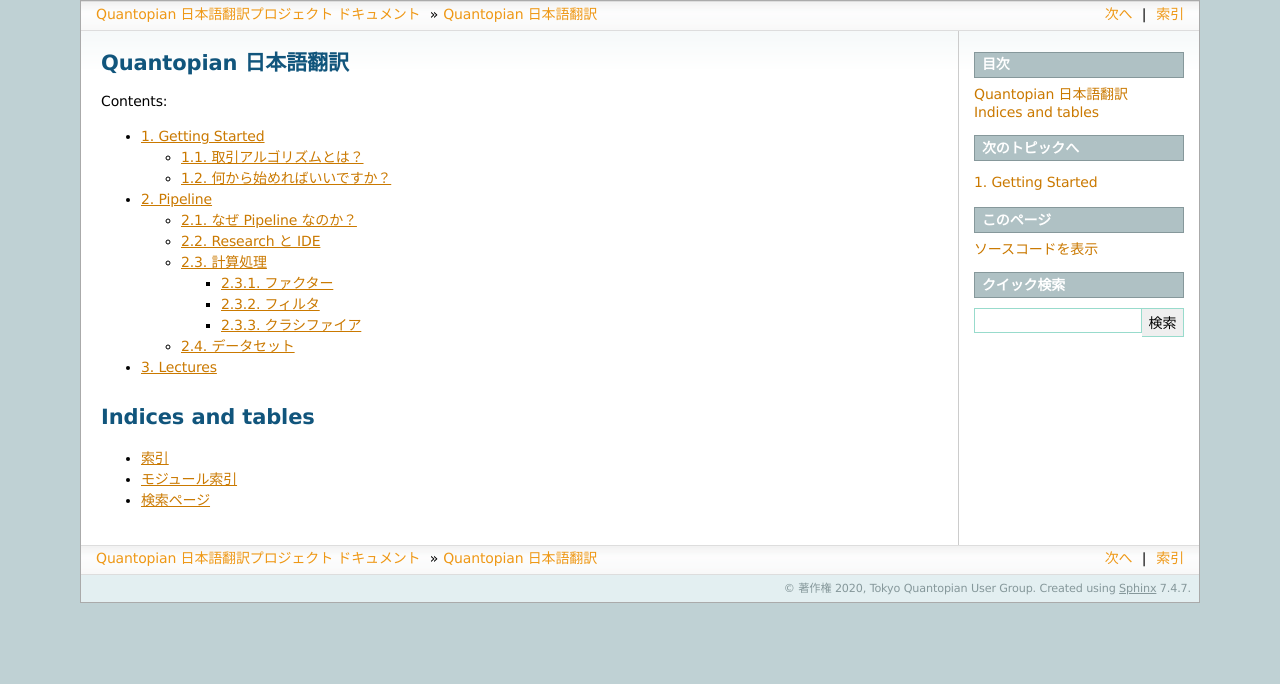
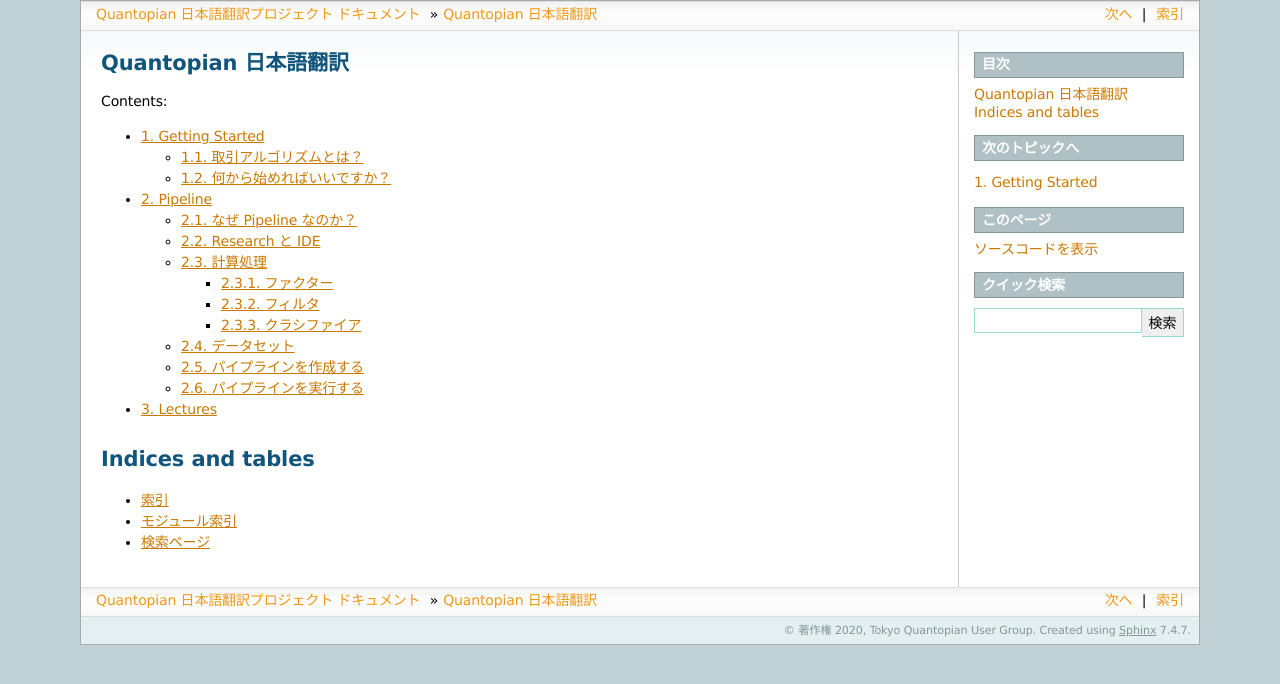
Before and after one commit to tokyoquantopian/quantopian-doc-ja, a Sphinx documentation site: the page built from source/index.rst, in a window 1280 px wide. Shown: the top 684 px of the page. Built offline with Sphinx 7.4.7, drawn with Linux system fonts in a browser that asks for light colours.

Commit message:
2_pipeline_lesson2の1stコミット

```diff
--- /dev/null
+++ b/source/tutorial/2_pipeline_lesson2.rst
@@ -0,0 +1,88 @@
+レッスン2から11は、research環境で実行します。researchを利用可能な状態にするためにはJupyter notebookを新規作成するか、"Get Notebook"をクリックすることでこのレッスンのnotebookバージョンを複製することができます。
+もしあなたががまだresearch環境に不慣れであれば `Introduction to Research <https://www.quantopian.com/lectures/introduction-to-research>`__ レクチャーから始めるか、 `documentation <https://www.quantopian.com/docs/user-guide/environments/research>`__ に目を通しておくことをお薦めします。
+
+パイプラインを作成する
+-------------------------
+
+いくつかのimport文を追加するところから始めましょう。まず始めに、``Pipeline``クラスをインポートします。
+
+.. code:: ipython2
+
+    from quantopian.pipeline import Pipeline
+
+新しいセルの中で、パイプラインを作成するための関数を定義します。
+関数の中にパイプラインの作成を内包することによって、後ほど紹介する、より複雑なパイプラインを構築するための土台が出来上がります。
+ここで、以下の関数は単純に空のパイプラインを返します。
+
+.. code:: ipython2
+
+    def make_pipeline():
+        return Pipeline()
+
+新しいセルで ``make_pipeline()`` を実行することにより、パイプラインをインスタンス化しましょう:
+
+.. code:: ipython2
+
+    my_pipe = make_pipeline()
+
+パイプラインを実行する
+-------------------------
+
+空のパイプラインを参照する ``my_pipe`` を作成しました。これを実行し、どのようになっているかを見てみましょう。
+ただし、パイプラインを実行する前に ``run_pipeline`` をインポートする必要があります。
+これは research 環境だけで使える関数で、指定した期間を通してパイプラインを実行することを可能にします。
+
+.. code:: ipython2
+
+    from quantopian.research import run_pipeline
+
+では ``run_pipeline`` を使いパイプラインを1日（2015-05-05）だけ実行してその中身を表示してみましょう。
+なお、第2引数と第3引数はそれぞれシミュレーションの「開始日付」と「終了日付」です。
+
+.. code:: ipython2
+
+    result = run_pipeline(my_pipe, '2015-05-05', '2015-05-05')
+
+``run_pipeline`` を実行すると、日付と証券でインデックスされた
+`pandas DataFrame <http://pandas.pydata.org/pandas-docs/stable/generated/pandas.DataFrame.html>`__ が返ってきます。
+空のパイプラインがどのようになっているか、最初の数行を見てみましょう。
+
+.. code:: ipython2
+
+    result.head()
+
+.. raw:: html
+
+    <div style="max-height:1000px;max-width:1500px;overflow:auto;">
+    <table border="1" class="dataframe">
+      <thead>
+        <tr style="text-align: right;">
+          <th></th>
+          <th></th>
+        </tr>
+      </thead>
+      <tbody>
+        <tr>
+          <th rowspan="61" valign="top">2015-05-05 00:00:00+00:00</th>
+          <th>Equity(2 [AA])</th>
+        </tr>
+        <tr>
+          <th>Equity(21 [AAME])</th>
+        </tr>
+        <tr>
+          <th>Equity(24 [AAPL])</th>
+        </tr>
+        <tr>
+          <th>Equity(25 [AA_PR])</th>
+        </tr>
+        <tr>
+          <th>Equity(31 [ABAX])</th>
+        </tr>
+      </tbody>
+    </table>
+    </div>
+
+空のパイプラインは列データを持たないDataFrameを出力しています。今回の場合、パイプラインは2015年5月5日に対して8000超(上の表では5銘柄のみ表示)
+の証券からなるインデックスを持っていますが、列データを何も持っていません。
+
+以降のレッスンでは、パイプラインの出力に対してどのように列を追加していくのか、どのようにフィルタをかけて証券を絞り込んでいくのかをみていきます。
--- a/source/tutorial/index.rst
+++ b/source/tutorial/index.rst
@@ -19,3 +19,4 @@
    :caption: Contents:
 
    2_pipeline_lesson1
+   2_pipeline_lesson2
```
